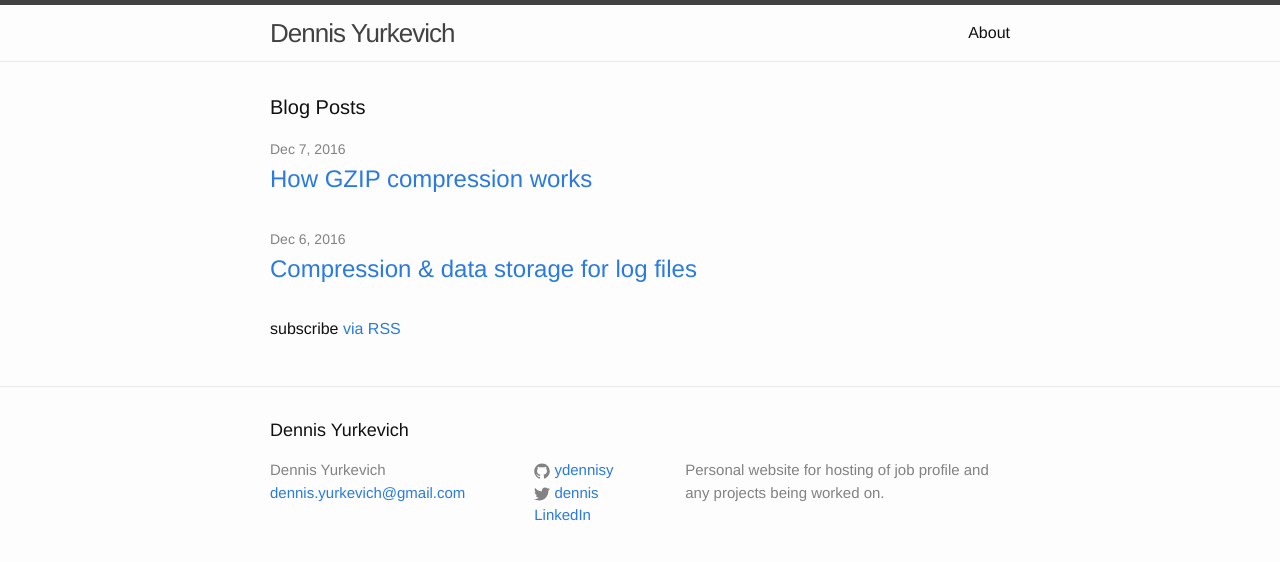
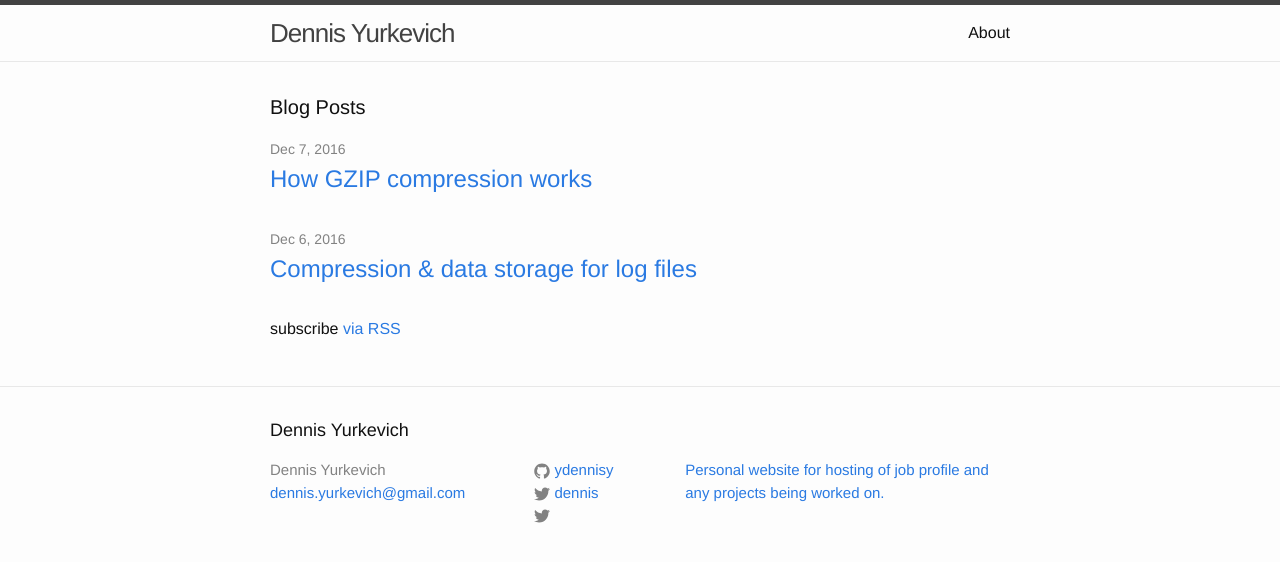
Before and after one commit to ydennisy/ydennisy.github.io, a Jekyll site: the page built from index.html, in a window 1280 px wide. Shown: the top 562 px of the page. Built offline with Jekyll 4.4.1, drawn with Linux system fonts in a browser that asks for light colours.

Commit message:
Update footer.html

```diff
--- a/_includes/footer.html
+++ b/_includes/footer.html
@@ -45,8 +45,12 @@
           {% if site.linkedin_username %}
           <li>
             <a href="https://linkedin.com/in/{{ site.linkedin_username }}">
-              <i class="fa fa-linkedin"></i> LinkedIn
-            </a>
+              <span class="icon  icon--twitter">
+                <svg viewBox="0 0 16 16">
+                  <path fill="#828282" d="M15.969,3.058c-0.586,0.26-1.217,0.436-1.878,0.515c0.675-0.405,1.194-1.045,1.438-1.809
+                  c-0.632,0.375-1.332,0.647-2.076,0.793c-0.596-0.636-1.446-1.033-2.387-1.033c-1.806,0-3.27,1.464-3.27,3.27 c0,0.256,0.029,0.506,0.085,0.745C5.163,5.404,2.753,4.102,1.14,2.124C0.859,2.607,0.698,3.168,0.698,3.767 c0,1.134,0.577,2.135,1.455,2.722C1.616,6.472,1.112,6.325,0.671,6.08c0,0.014,0,0.027,0,0.041c0,1.584,1.127,2.906,2.623,3.206 C3.02,9.402,2.731,9.442,2.433,9.442c-0.211,0-0.416-0.021-0.615-0.059c0.416,1.299,1.624,2.245,3.055,2.271 c-1.119,0.877-2.529,1.4-4.061,1.4c-0.264,0-0.524-0.015-0.78-0.046c1.447,0.928,3.166,1.469,5.013,1.469 c6.015,0,9.304-4.983,9.304-9.304c0-0.142-0.003-0.283-0.009-0.423C14.976,4.29,15.531,3.714,15.969,3.058z"/>
+                </svg>
+              </span>
           </li>
           {% endif %}
         </ul>
```
